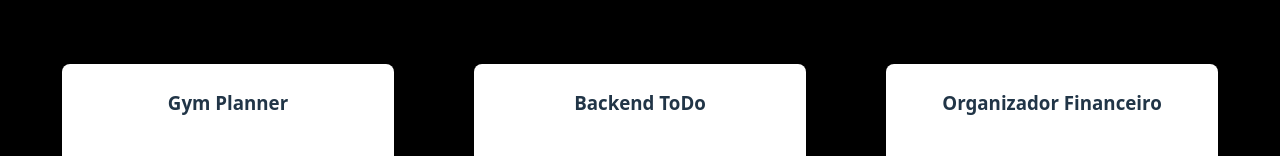
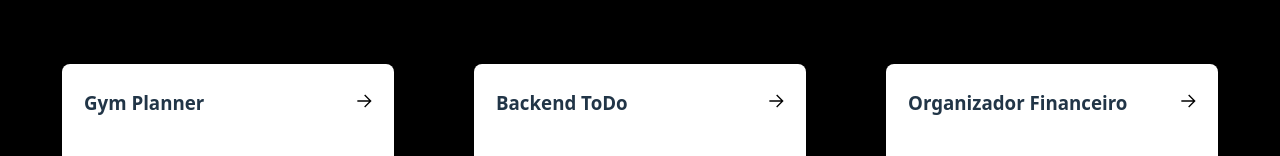
Before and after one commit to Gabriel-Dev-JS/LP-Gabriel, a React (Vite) app: page / in a window 1280 px wide. Shown: the part 644-800 px from the top of the page. Built offline with nearby package versions, Linux system fonts and the light colour scheme.

Commit message:
atualizacoes

```diff
--- a/src/componentes/Card/index.tsx
+++ b/src/componentes/Card/index.tsx
@@ -1,17 +1,28 @@
 import type { ReactNode } from "react";
 import styles from "./style.module.css";
+import { GrLinkNext } from "react-icons/gr";
 
 interface CardProps {
   titulo: string;
   conteudo: ReactNode;
   tecnologia: ReactNode;
+  link: string;
 }
 
-const Card = ({titulo, conteudo, tecnologia}:CardProps) => {
+const Card = ({titulo, conteudo, tecnologia, link}:CardProps) => {
     return (
         <div className={styles.containerCard}>
             <div className={styles.containerCardFilho}>
-                <header className={styles.titulo}><h3>{titulo}</h3></header>
+                <header className={styles.titulo}>
+                    <div>
+                        <h3>{titulo}</h3>
+                    </div>
+                    <div>
+                        <a href={link} target="_blank" className={styles.iconLink}>
+                            <GrLinkNext />
+                        </a>
+                    </div>
+                </header>
                 <section className={styles.conteudo}>{conteudo}</section>
                 <footer className={styles.tecnologia}>{tecnologia}</footer>
             </div>
--- a/src/componentes/Card/style.module.css
+++ b/src/componentes/Card/style.module.css
@@ -24,9 +24,12 @@
 
 }
 
-/* .titulo {
-    height: 30%;
-} */
+.titulo {
+    width: 90%;
+    display: flex;
+    align-items: center;
+    justify-content: space-between;
+}
 
 .conteudo {
     height: 40%;
@@ -38,6 +41,15 @@
     width: 100%;
 }
 
+.iconLink {
+    color: var(--preto);
+}
+
+.iconLink:hover {
+    cursor: pointer;
+    color: var(--cinza_claro)
+}
+
 @media(max-width: 768px) {
     .containerCard {
         width: 90%;
--- a/src/sections/Header_Mobile/style.module.css
+++ b/src/sections/Header_Mobile/style.module.css
@@ -6,6 +6,7 @@
   background-color: var(--preto);
   display: flex;
   align-items: center;
+  z-index: 100;
 }
 
 .modal {
--- a/src/sections/Projetos/index.tsx
+++ b/src/sections/Projetos/index.tsx
@@ -20,6 +20,7 @@ interface Projeto {
     titulo: string;
     conteudo: string;
     tecnologias: ReactNode[];
+    link: string;
 }
 
 const Projetos:React.FC = () => {
@@ -39,22 +40,21 @@ const Projetos:React.FC = () => {
     const projetos:Projeto[] = [
         {
             titulo: "Gym Planner",
-            conteudo: "É um gerenciador de treinos de academia, o professor cria os exercicios e o aluno tem acesso, no login possui uma validação para identificar se o usuario é professor ou aluno.",
-            // conteudo: "Foi um projeto feito na faculdade, na materia de desenvolvimento de aplicaçãoes rapidas em flask, este trabalho foi feito em 3 pessoas, onde eu atuei no backend, outro colega no front-end e o terceito sendo PO levantando requisitos e criando os cards no trello.",
-            tecnologias: [<SiFlask className={styles.iconesTecnologias}/>, <SiSqlite className={styles.iconesTecnologias}/>, <IoLogoHtml5 className={styles.iconesTecnologias}/>, <FaCss3Alt className={styles.iconesTecnologias}/>, <IoLogoJavascript className={styles.iconesTecnologias}/>]
-            // tecnologias: ["Flask", "SQLite", "HTML", "CSS", "JavaScript"]
+            conteudo: "É um projeto de faculdade e trata-se de um gerenciador de treinos de academia, o professor adiciona o aluno e cria o treino, o aluno recebe o acesso com os treinos criados",
+            tecnologias: [<SiFlask className={styles.iconesTecnologias}/>, <SiSqlite className={styles.iconesTecnologias}/>, <IoLogoHtml5 className={styles.iconesTecnologias}/>, <FaCss3Alt className={styles.iconesTecnologias}/>, <IoLogoJavascript className={styles.iconesTecnologias}/>],
+            link: "https://github.com/Gabriel-Dev-JS/GymPlanner"
         },
         {
             titulo: "Backend ToDo",
             conteudo: "Backend de um ToDo que eu criei para organizar o meu dia, projeto caseiro e de rapido desenvolvimento criado para o intuito auxiliar nas minhas tarefas diarias",
-            tecnologias: [<SiExpress className={styles.iconesTecnologias}/>, <FaNode className={styles.iconesTecnologias}/>, <BiLogoTypescript className={styles.iconesTecnologias}/>, <SiSqlite className={styles.iconesTecnologias}/>]
-            // tecnologias: ["express.js", "Node.js", "Typescript", "SQLite"]
+            tecnologias: [<SiExpress className={styles.iconesTecnologias}/>, <FaNode className={styles.iconesTecnologias}/>, <BiLogoTypescript className={styles.iconesTecnologias}/>, <SiSqlite className={styles.iconesTecnologias}/>],
+            link: "https://github.com/Gabriel-Dev-JS/Backend-ToDo"
         },
         {
             titulo: "Organizador Financeiro",
             conteudo: "Criei uma carteira onde o usuario consegue gerir o seu salario, inputando os valores arrecadados e gastos durante o mês, ajudando nassim no controle dos gastos mensais",
-            tecnologias: [<SiExpress className={styles.iconesTecnologias}/>, <FaNode className={styles.iconesTecnologias}/>, <BiLogoTypescript className={styles.iconesTecnologias}/>, <BiLogoPostgresql className={styles.iconesTecnologias}/>, <SiPrisma className={styles.iconesTecnologias}/>, <FaDocker className={styles.iconesTecnologias}/>, <SiJest className={styles.iconesTecnologias}/>]
-            // tecnologias: ["express.js", "Node.js", "Typescript", "Postgres", "Prisma", "docker", "jest"]
+            tecnologias: [<SiExpress className={styles.iconesTecnologias}/>, <FaNode className={styles.iconesTecnologias}/>, <BiLogoTypescript className={styles.iconesTecnologias}/>, <BiLogoPostgresql className={styles.iconesTecnologias}/>, <SiPrisma className={styles.iconesTecnologias}/>, <FaDocker className={styles.iconesTecnologias}/>, <SiJest className={styles.iconesTecnologias}/>],
+            link: "https://github.com/Gabriel-Dev-JS/organizador_financeiro"
         }
     ]
 
@@ -75,6 +75,7 @@ const Projetos:React.FC = () => {
                     <Card
                     titulo={projeto.titulo}
                     conteudo={projeto.conteudo}
+                    link={projeto.link}
                     tecnologia={
                         <ul className={styles.listaTecnologias}>
                         {projeto.tecnologias.map((tech, index) => (
@@ -93,6 +94,7 @@ const Projetos:React.FC = () => {
                     key={projeto.titulo}
                     titulo={projeto.titulo}
                     conteudo={projeto.conteudo}
+                    link={projeto.link}
                     tecnologia={
                     <ul className={styles.listaTecnologias}>
                         {projeto.tecnologias.map((tech, index) => (
--- a/src/sections/Projetos/style.module.css
+++ b/src/sections/Projetos/style.module.css
@@ -39,7 +39,6 @@
         height: 460px;
         /* margin-bottom: 40px; */
         margin: 0px;
-        z-index: 10000000;
     }
 
     /* .meuSwiper {
```
